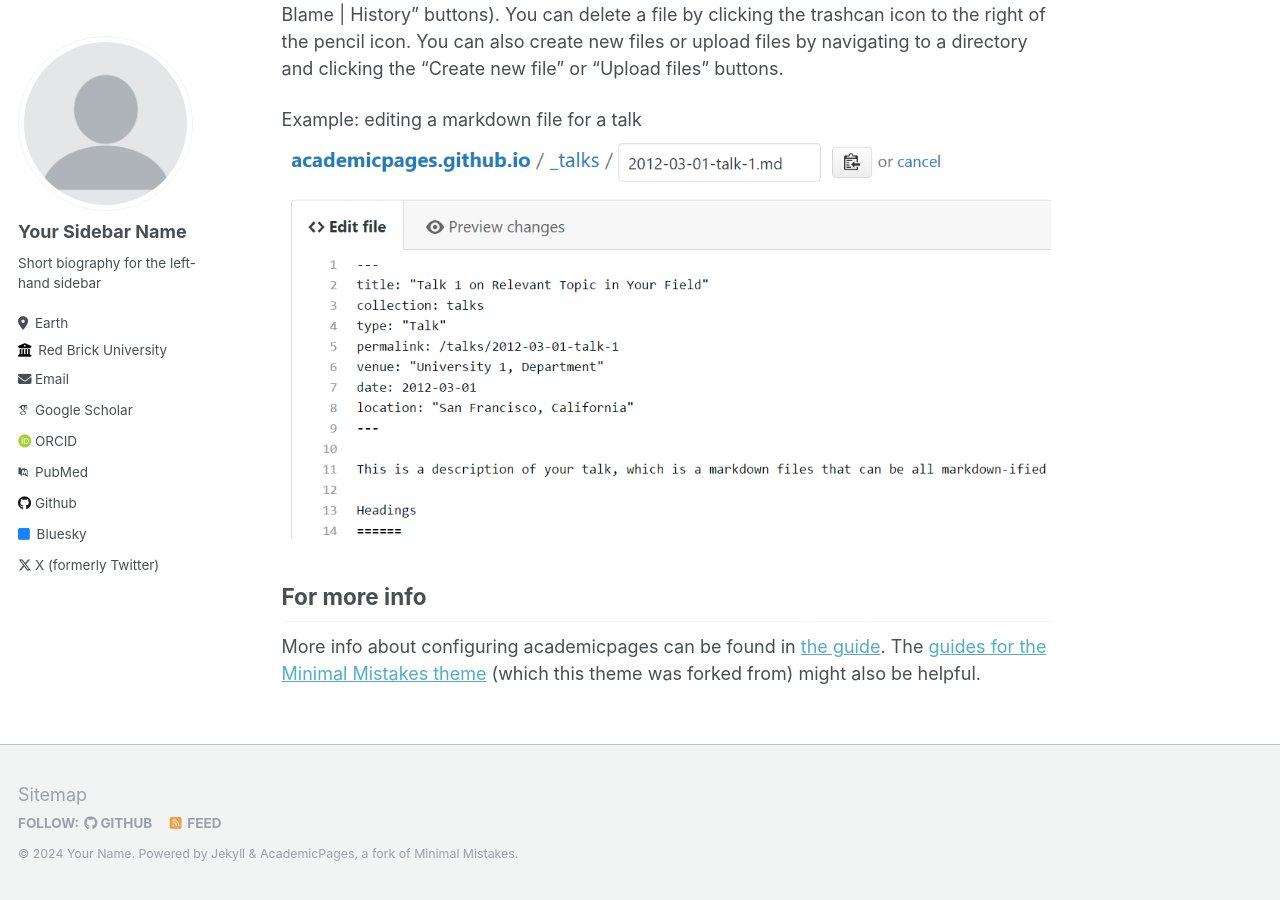
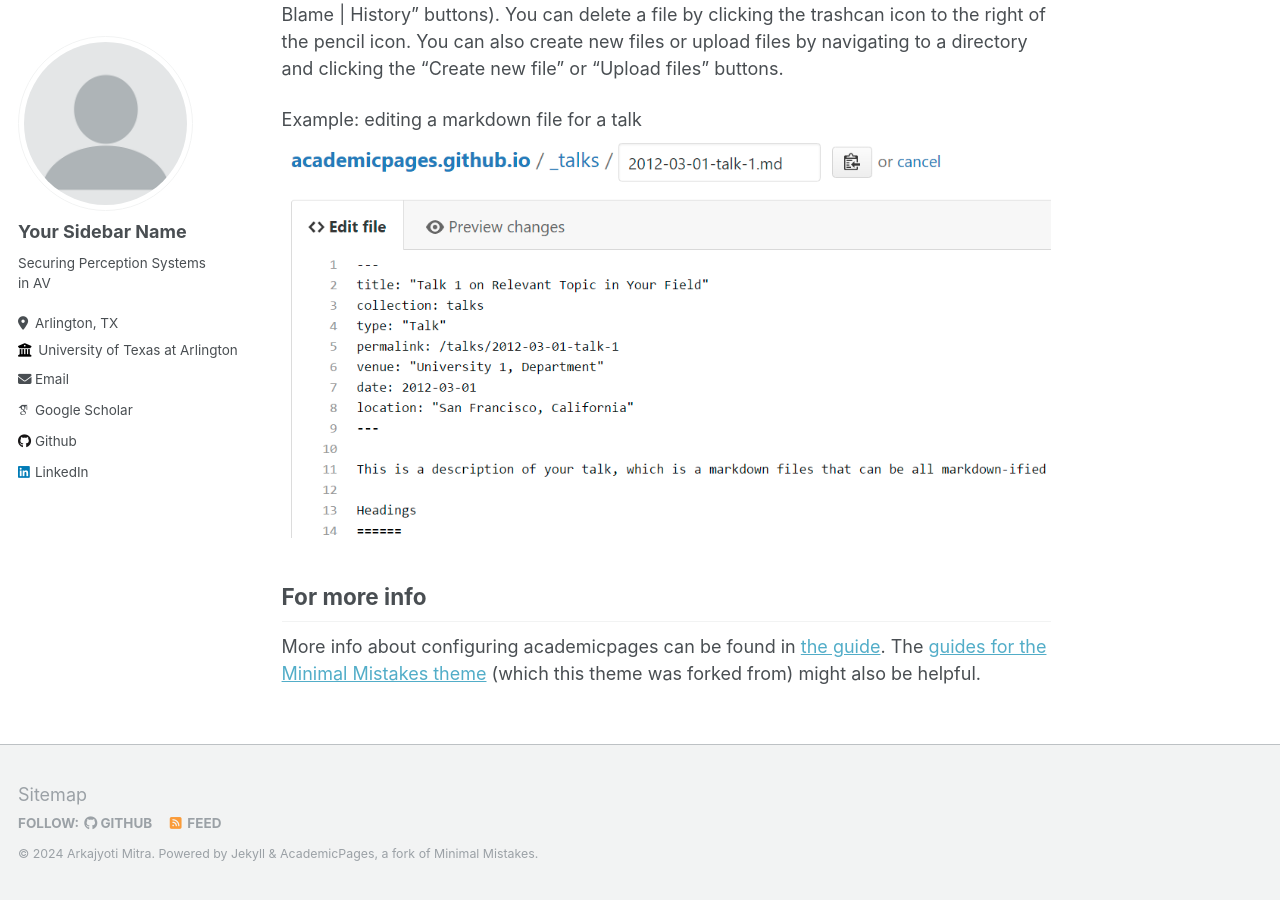
Before and after one commit to arkajyotimitra/arkajyotimitra.github.io, a Jekyll site: the page built from _pages/about.md, in a window 1280 px wide and 900 px high, scrolled down 2463 px. Built offline with Jekyll 4.4.1, drawn with Linux system fonts in a browser that asks for light colours; some web fonts are replaced; some of the changed text lies outside the part shown.

Commit message:
changes
profile edits

```diff
--- a/_config.yml
+++ b/_config.yml
@@ -8,13 +8,13 @@
 
 # Basic Site Settings
 locale                   : "en-US"
-title                    : "Your Name / Site Title"
+title                    : "Arkajyoti Mitra"
 title_separator          : "-"
-name                     : &name "Your Name"
-description              : &description "personal description"
-url                      : https://academicpages.github.io # the base hostname & protocol for your site e.g. "https://mmistakes.github.io"
+name                     : &name "Arkajyoti Mitra"
+description              : &description "PhD student @ UTArlington"
+url                      : https://arkajyotimitra.github.io # the base hostname & protocol for your site e.g. "https://mmistakes.github.io"
 baseurl                  : "" # the subpath of your site, e.g. "/blog"
-repository               : "academicpages/academicpages.github.io"
+repository               : "arkajyotimitra/arkajyotimitra.github.io"
 
 # Site Author - The following control what appear as part of the author content on the side bar.
 #               If a field is blank the icon and link will not appear, otherwise it will be shown.
@@ -24,53 +24,53 @@ author:
   avatar           : "profile.png"
   name             : "Your Sidebar Name"
   pronouns         : # example: "she/her"
-  bio              : "Short biography for the left-hand sidebar"
-  location         : "Earth"
-  employer         : "Red Brick University"
+  bio              : "Securing Perception Systems in AV"
+  location         : "Arlington, TX"
+  employer         : "University of Texas at Arlington"
   uri              : # URL
-  email            : "none@example.org"
+  email            : "arkajyoti.mitra@uta.edu"
 
   # Academic websites
-  arxiv            : # URL - Update with the correct link to your profile
-  googlescholar    : "https://scholar.google.com/citations?user=PS_CX0AAAAAJ"
-  impactstory      : # URL
-  orcid            : "http://orcid.org/yourorcidurl"
-  pubmed           : "https://www.ncbi.nlm.nih.gov/pubmed/?term=john+snow"
-  researchgate     : # URL
+  # arxiv            : # URL - Update with the correct link to your profile
+  googlescholar    : "https://scholar.google.com/citations?user=ykMiRJ0AAAAJ&hl=en&oi=ao"
+  # impactstory      : # URL
+  # orcid            : "http://orcid.org/yourorcidurl"
+  # pubmed           : "https://www.ncbi.nlm.nih.gov/pubmed/?term=john+snow"
+  # researchgate     : # URL
 
   # Repositories and software development
-  bitbucket        : # Username - Update with your username on the site
-  codepen          : # Username
-  dribbble         : # Username
-  github           : "academicpages"
-  kaggle           : # Username
-  stackoverflow    : # User number or user number and name (i.e., use "1" or "1/jeff-atwood")
+  # bitbucket        : # Username - Update with your username on the site
+  # codepen          : # Username
+  # dribbble         : # Username
+  github           : "arkajyotimitra"
+  # kaggle           : # Username
+  # stackoverflow    : # User number or user number and name (i.e., use "1" or "1/jeff-atwood")
 
   # Social media
-  bluesky          : "bsky.app" # Replace this with you Bluesky username
-  facebook         : # Username
-  flickr           : # Username
-  foursquare       : # Username
-  goodreads        : # Username
-  google_plus      : # Username
-  keybase          : # Username
-  instagram        : # Username
-  lastfm           : # Username
-  linkedin         : # Username
-  mastodon         : # URL
-  medium           : # URL
-  pinterest        : # Username
-  soundcloud       : # Username
-  steam            : # Username
-  telegram         : # URL
-  tumblr           : # Username
-  twitter          : "UniofOxford"  # Replace this with your X / Twitter handle
-  vine             : # Username
-  weibo            : # Username
-  wikipedia        : # Username
-  xing             : # Username
-  youtube          : # Username
-  zhihu            : # URL
+  # bluesky          : "bsky.app" # Replace this with you Bluesky username
+  # facebook         : # Username
+  # flickr           : # Username
+  # foursquare       : # Username
+  # goodreads        : # Username
+  # google_plus      : # Username
+  # keybase          : # Username
+  # instagram        : # Username
+  # lastfm           : # Username
+  linkedin         : "www.linkedin.com/in/arkajyoti-mitra"
+  # mastodon         : # URL
+  # medium           : # URL
+  # pinterest        : # Username
+  # soundcloud       : # Username
+  # steam            : # Username
+  # telegram         : # URL
+  # tumblr           : # Username
+  # twitter          : "UniofOxford"  # Replace this with your X / Twitter handle
+  # vine             : # Username
+  # weibo            : # Username
+  # wikipedia        : # Username
+  # xing             : # Username
+  # youtube          : # Username
+  # zhihu            : # URL
 
 
 # Site Settings
```
Also changed, not shown: 1 other file.
